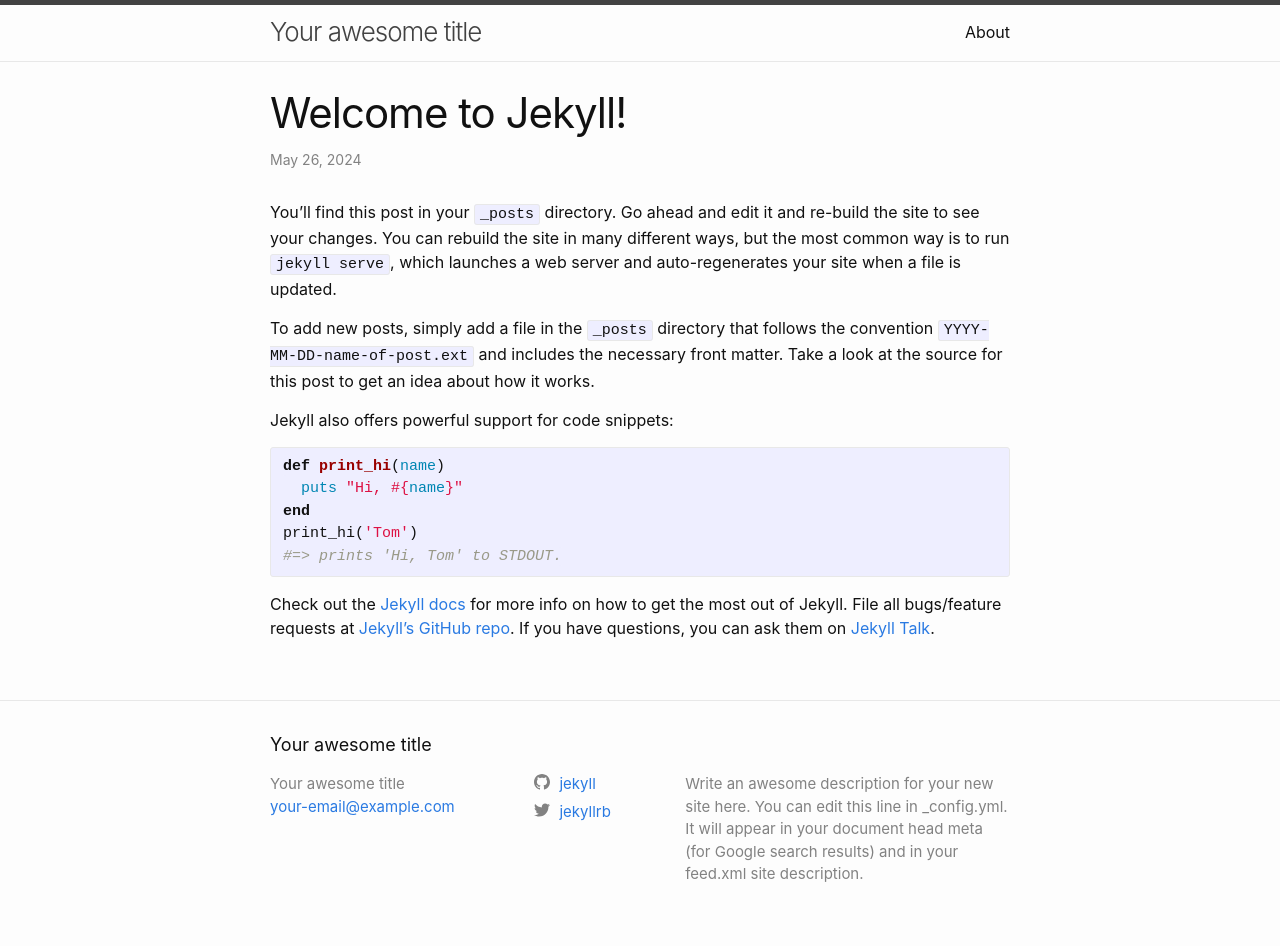
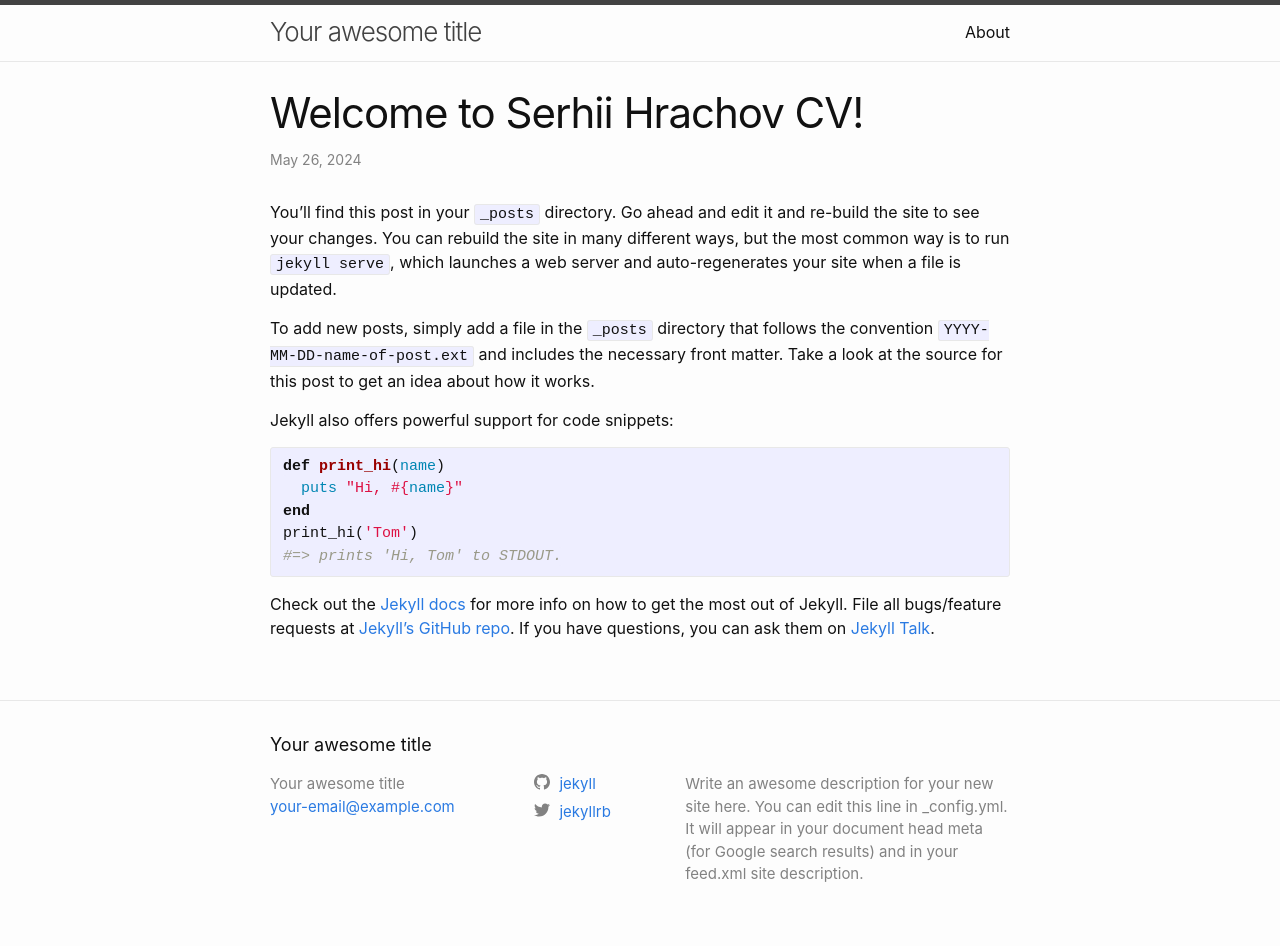
Before and after one commit to bassdarkside/github-pages-with-docker, a Jekyll site: the page built from _posts/2024-05-26-welcome-to-jekyll.markdown, in a window 1280 px wide. Built offline with Jekyll 4.4.1, drawn with Linux system fonts in a browser that asks for light colours.

Commit message:
update title

```diff
--- a/_posts/2024-05-26-welcome-to-jekyll.markdown
+++ b/_posts/2024-05-26-welcome-to-jekyll.markdown
@@ -1,6 +1,6 @@
 ---
 layout: post
-title:  "Welcome to Jekyll!"
+title:  "Welcome to Serhii Hrachov CV!"
 date:   2024-05-26 20:23:20 +0000
 categories: jekyll update
 ---
```
